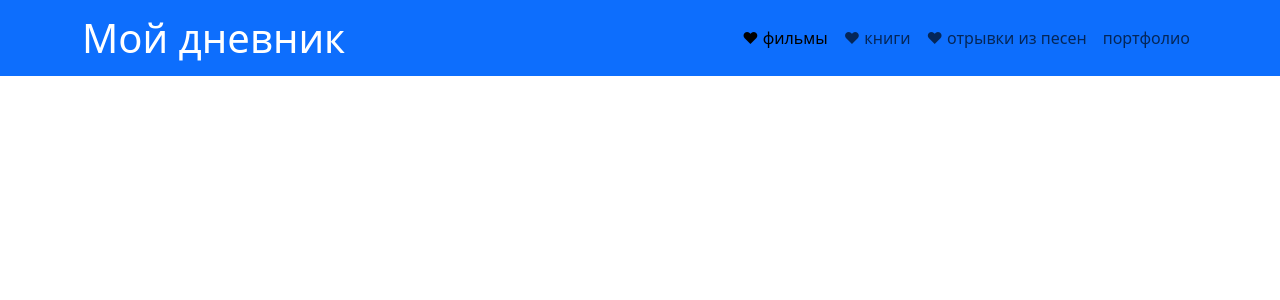
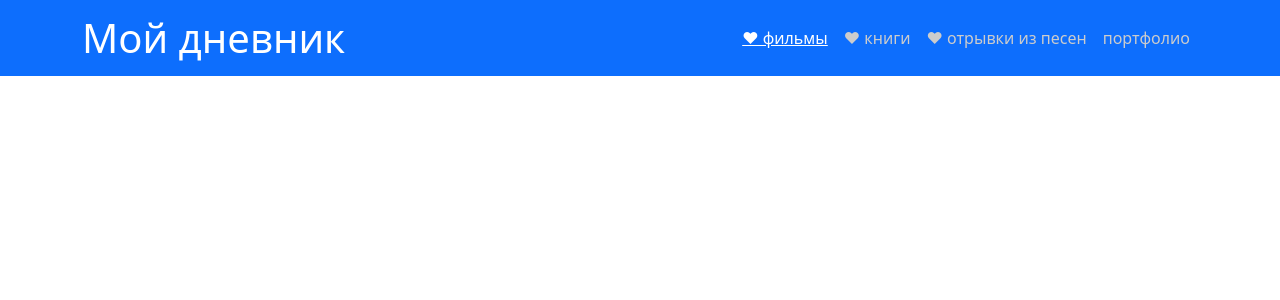
Before and after one commit to allmvna/hw-61-ReactRouter, a React (Vite) app: page / in a window 1280 px wide. Shown: the top 300 px of the page. Built offline with nearby package versions, Linux system fonts and the light colour scheme.

Commit message:
Added styles for navigation

```diff
--- /dev/null
+++ b/src/components/Navigation/Navigation.css
@@ -0,0 +1,8 @@
+.navbar ul .nav-link {
+    color: #ccc;
+}
+
+.navbar ul .nav-link.active {
+    color: white;
+    text-decoration: underline;
+}
--- a/src/components/Navigation/Navigation.tsx
+++ b/src/components/Navigation/Navigation.tsx
@@ -1,5 +1,6 @@
 import React from 'react';
 import {NavLink} from "react-router-dom";
+import "./Navigation.css";
 
 const Navigation = () => {
     return (
```
